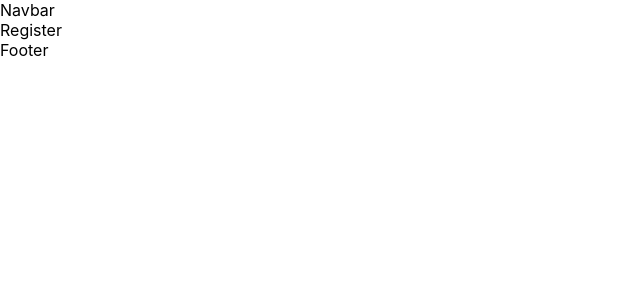
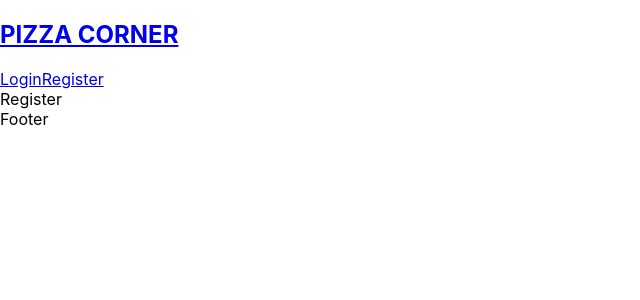
Before and after one commit to reynoldArun/react-simple-pizza-project, a React (Vite) app: page /register in a window 1280 px wide. Shown: the top 300 px of the page, without its empty margins (0-640 px from the left). Built offline with nearby package versions, Linux system fonts and the light colour scheme.

Commit message:
added navbar

```diff
--- a/src/components/Navbar/Navbar.jsx
+++ b/src/components/Navbar/Navbar.jsx
@@ -1,9 +1,17 @@
-
+import { Link } from "react-router-dom";
 
 const Navbar = () => {
   return (
-    <div>Navbar</div>
-  )
-}
+    <nav className="navbar">
+      <h1 className="navbar__heading">
+        <Link to="/">PIZZA CORNER</Link>
+      </h1>
+      <div className="navbar__links">
+        <Link to="/login">Login</Link>
+        <Link to="/register">Register</Link>
+      </div>
+    </nav>
+  );
+};
 
-export default Navbar
+export default Navbar;
```
